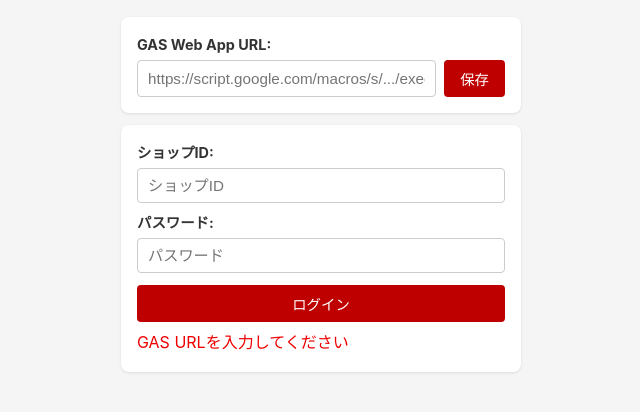
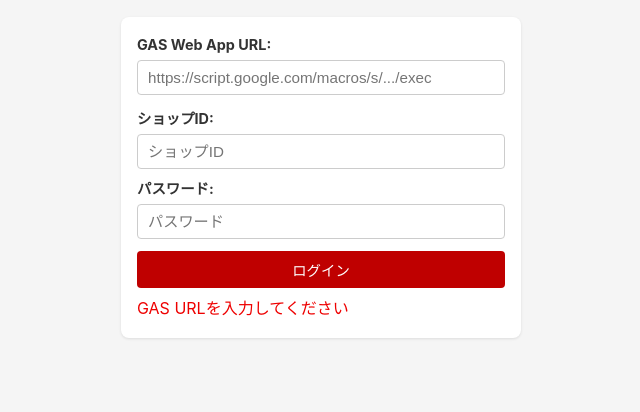
Before and after one commit to ginzasugiden/r-cabinet, a plain HTML site: page docs/index.html in a window 1280 px wide. Both pictures are taken after a click on the button "ログイン". Shown: the part 74-486 px from the top of the page, without its empty margins (319-959 px from the left). Drawn offline with Linux system fonts and the light colour scheme.

Commit message:
Fix null GAS URL by always showing URL input on login screen
- GAS URL input always visible on login screen (no hidden toggle)
- URL saved to localStorage on login button click
- Removed separate save button and gasUrlSection hide/show logic

Co-Authored-By: Claude Opus 4.6 (1M context) <noreply@anthropic.com>

```diff
--- a/docs/app.js
+++ b/docs/app.js
@@ -6,8 +6,6 @@
 
   // --- DOM要素 ---
   var gasUrlInput = document.getElementById('gasUrl');
-  var saveUrlBtn = document.getElementById('saveUrl');
-  var gasUrlSection = document.getElementById('gasUrlSection');
   var loginScreen = document.getElementById('loginScreen');
   var loginShopIdInput = document.getElementById('loginShopId');
   var loginPasswordInput = document.getElementById('loginPassword');
@@ -99,7 +97,6 @@
     var savedUrl = getGasUrl();
     if (savedUrl) {
       gasUrlInput.value = savedUrl;
-      gasUrlSection.hidden = true;
     }
 
     var token = getToken();
@@ -117,9 +114,6 @@
     mainScreen.hidden = true;
     loginError.style.display = 'none';
     loginSpinner.style.display = 'none';
-    if (!getGasUrl()) {
-      gasUrlSection.hidden = false;
-    }
   }
 
   function showMainScreen(shopName) {
@@ -129,14 +123,6 @@
     loadFolders();
   }
 
-  // --- GAS URL保存 ---
-  saveUrlBtn.addEventListener('click', function () {
-    var url = gasUrlInput.value.trim();
-    if (!url) return;
-    localStorage.setItem('gasUrl', url);
-    gasUrlSection.hidden = true;
-  });
-
   // --- ログイン ---
   loginBtn.addEventListener('click', doLogin);
   loginPasswordInput.addEventListener('keydown', function (e) {
@@ -145,16 +131,12 @@
 
   async function doLogin() {
     var gasUrl = gasUrlInput.value.trim();
-    if (!getGasUrl() && gasUrl) {
-      localStorage.setItem('gasUrl', gasUrl);
-      gasUrlSection.hidden = true;
-    }
-    if (!getGasUrl()) {
+    if (!gasUrl) {
       loginError.textContent = 'GAS URLを入力してください';
       loginError.style.display = 'block';
-      gasUrlSection.hidden = false;
       return;
     }
+    localStorage.setItem('gasUrl', gasUrl);
 
     var shopId = loginShopIdInput.value.trim();
     var password = loginPasswordInput.value;
--- a/docs/index.html
+++ b/docs/index.html
@@ -12,15 +12,12 @@
 
     <!-- ログイン画面 -->
     <div id="loginScreen">
-      <section class="section" id="gasUrlSection">
+      <section class="section">
         <label for="gasUrl">GAS Web App URL:</label>
         <div class="input-row">
           <input type="text" id="gasUrl" placeholder="https://script.google.com/macros/s/.../exec">
-          <button id="saveUrl">保存</button>
         </div>
-      </section>
-
-      <section class="section">
+        <div style="margin-top:12px"></div>
         <label for="loginShopId">ショップID:</label>
         <input type="text" id="loginShopId" placeholder="ショップID">
         <label for="loginPassword" style="margin-top:8px">パスワード:</label>
```
